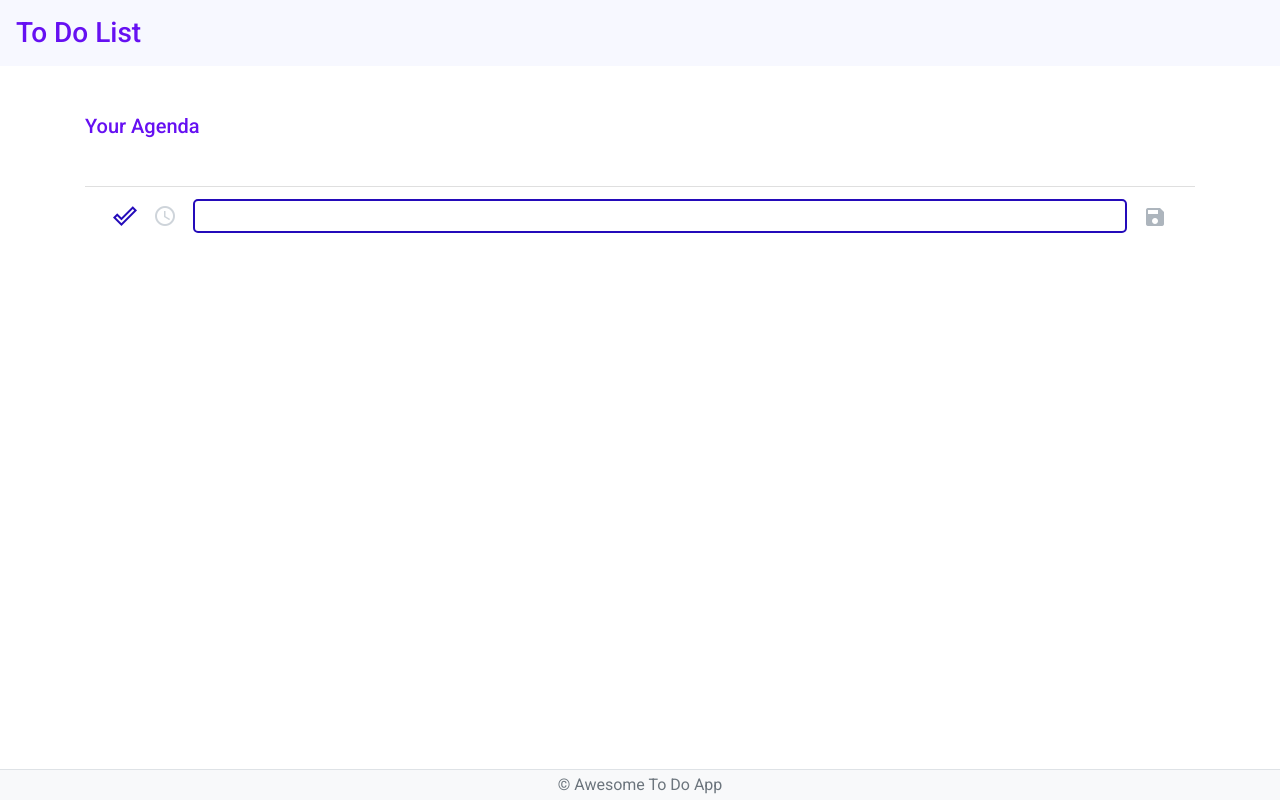
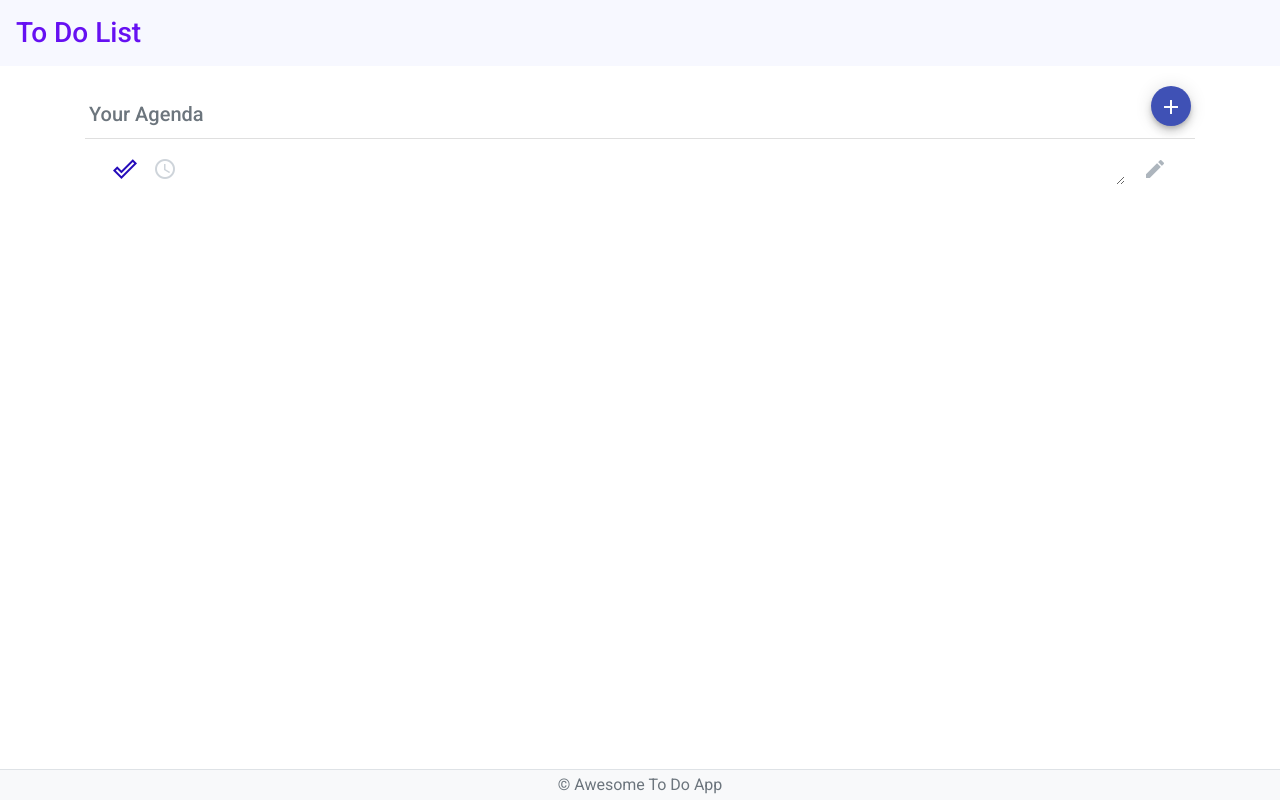
Before and after one commit to adityaskm/AWS-TO-DO-App, an Angular app: page /to-do in a window 1280 px wide. Both pictures are taken after a click on the element "done_outline". Built offline with nearby package versions, Linux system fonts and the light colour scheme.

Commit message:
Initial To Do App

```diff
--- a/src/app/pages/to-do/to-do-item/to-do-item.component.html
+++ b/src/app/pages/to-do/to-do-item/to-do-item.component.html
@@ -1,6 +1,7 @@
 <div class="to-do-item">
   <mat-icon
     matRipple
+    matTooltip="Complete"
     class="to-do-item-action to-do-item-action-complete"
     [ngClass]="{
       'to-do-item-action-complete-active': toDoItem.status === 2,
@@ -12,6 +13,7 @@
   </mat-icon>
   <mat-icon
     matRipple
+    matTooltip="In Progress"
     class="to-do-item-action to-do-item-action-inprogress"
     [ngClass]="{
       'to-do-item-action-inprogress-active': toDoItem.status === 1,
@@ -21,21 +23,31 @@
   >
     schedule
   </mat-icon>
-  <input
+  <span appClickOutside (clickOutside)="saveToDo()">
+  <textarea
+    appAutoResize
     class="to-do-item-title"
-    [ngClass]="{ 'to-do-item-title-editing': toDoItem.editing }"
+    [ngClass]="{
+      'to-do-item-title-editing': toDoItem.editing,
+      'to-do-item-title-completed': toDoItem.status === 2,
+      'to-do-item-title-inprogress': toDoItem.status === 1
+    }"
     [(ngModel)]="toDoItemTempTitle"
     (focus)="editToDo()"
     (blur)="saveToDo()"
-  />
+    rows="1"
+  ></textarea>
+    </span>
   <mat-icon
     class="float-right to-do-item-action to-do-item-action-edit"
     (click)="editToDo()"
+    matTooltip="Edit"
     *ngIf="!toDoItem.editing"
     >edit</mat-icon
   >
   <mat-icon
     class="float-right to-do-item-action to-do-item-action-save"
+    matTooltip="Save"
     *ngIf="toDoItem.editing"
     >save</mat-icon
   >
--- a/src/app/pages/to-do/to-do-item/to-do-item.component.ts
+++ b/src/app/pages/to-do/to-do-item/to-do-item.component.ts
@@ -18,8 +18,14 @@ export class ToDoItemComponent implements OnInit {
   ngOnInit(): void {}
 
   editToDo() {
-    this.toDoItemTempTitle = this.toDoItem.title;
-    this.toDoItem.editing = true;
+    // To be able to integrate the click outside functionality as well
+    setTimeout(
+      () => {
+        this.toDoItemTempTitle = this.toDoItem.title;
+        this.toDoItem.editing = true;
+      }, 1
+    )
+
   }
 
   saveToDo() {
--- a/src/app/pages/to-do/to-do/to-do.component.html
+++ b/src/app/pages/to-do/to-do/to-do.component.html
@@ -5,14 +5,24 @@
     </h3>
   </div>
   <div class="container">
-    <h5 class="text-primary my-5">
-      Your Agenda
-    </h5>
-
+    <div class="p-1">
+      <button
+        mat-mini-fab
+        color="primary"
+        class="float-right mt-2 outline-none"
+        (click)="addToDo()"
+      >
+        <mat-icon>add</mat-icon>
+      </button>
+      <h5 class="mt-4 mb-2 text-muted">
+        Your Agenda
+      </h5>
+    </div>
     <ul class="to-do-list list-group list-group-flush">
-      <li class="list-group-item"
+      <li
+        class="list-group-item"
         (toDoItemDelete)="removeToDo(toDoItemIndex)"
-          [toDoItem]="toDoItem"
+        [toDoItem]="toDoItem"
         *ngFor="let toDoItem of todoList; let toDoItemIndex = index"
         app-to-do-item
       ></li>
--- a/src/app/pages/to-do/to-do/to-do.component.ts
+++ b/src/app/pages/to-do/to-do/to-do.component.ts
@@ -14,7 +14,12 @@ export class ToDoComponent implements OnInit {
   ngOnInit(): void {}
 
   addToDo() {
-    this.todoList.push(new ToDoItem());
+    // To be able to integrate the click outside functionality as well
+    setTimeout(
+      () => {
+        this.todoList.push(new ToDoItem());
+      }, 1
+    )
   }
 
   removeToDo(todoIndex: number) {
--- /dev/null
+++ b/src/app/shared/directives/auto-resize/auto-resize.directive.ts
@@ -0,0 +1,15 @@
+import { Directive, ElementRef, HostListener } from '@angular/core';
+
+@Directive({
+  selector: '[appAutoResize]',
+})
+export class AutoResizeDirective {
+  constructor(private el: ElementRef) {
+  }
+
+  @HostListener('input') autoGrow() {
+    console.log('input', this.el, this.el.nativeElement, this.el.nativeElement.height, this.el.nativeElement.scrollHeight);
+    this.el.nativeElement.style.height = '5px';
+    this.el.nativeElement.style.height = this.el.nativeElement.scrollHeight + 4 + 'px';
+  }
+}
--- /dev/null
+++ b/src/app/shared/directives/click-outside/click-outside.directive.ts
@@ -0,0 +1,26 @@
+import {
+  Directive,
+  Output,
+  EventEmitter,
+  HostListener,
+  ElementRef
+} from '@angular/core';
+
+@Directive({
+  selector: '[appClickOutside]'
+})
+export class ClickOutsideDirective {
+  @Output()
+  public clickOutside = new EventEmitter();
+  constructor(private _elementRef: ElementRef) {}
+
+  @HostListener('document:click', ['$event.target'])
+  public onClick(targetElement) {
+    const clickedInside = this._elementRef.nativeElement.contains(
+      targetElement
+    );
+    if (!clickedInside) {
+      this.clickOutside.emit(null);
+    }
+  }
+}
--- a/src/app/shared/styles/exteral-libraries/bootstrap/bootstrap.scss
+++ b/src/app/shared/styles/exteral-libraries/bootstrap/bootstrap.scss
@@ -11,34 +11,34 @@
 @import "root";
 @import "reboot";
 @import "type";
-@import "images";
-@import "code";
+// @import "images";
+// @import "code";
 @import "grid";
-@import "tables";
-@import "forms";
-@import "buttons";
-@import "transitions";
-@import "dropdown";
-@import "button-group";
-@import "input-group";
-@import "custom-forms";
+// @import "tables";
+// @import "forms";
+// @import "buttons";
+// @import "transitions";
+// @import "dropdown";
+// @import "button-group";
+// @import "input-group";
+// @import "custom-forms";
 @import "nav";
 @import "navbar";
 @import "card";
 @import "breadcrumb";
-@import "pagination";
+// @import "pagination";
 @import "badge";
-@import "jumbotron";
-@import "alert";
-@import "progress";
-@import "media";
+// @import "jumbotron";
+// @import "alert";
+// @import "progress";
+// @import "media";
 @import "list-group";
-@import "close";
-@import "toasts";
-@import "modal";
-@import "tooltip";
-@import "popover";
-@import "carousel";
-@import "spinners";
+// @import "close";
+// @import "toasts";
+// @import "modal";
+// @import "tooltip";
+// @import "popover";
+// @import "carousel";
+// @import "spinners";
 @import "utilities";
-@import "print";
+// @import "print";
--- a/src/app/shared/styles/theme/_components.scss
+++ b/src/app/shared/styles/theme/_components.scss
@@ -35,3 +35,7 @@
     }
   }
 }
+
+.outline-none {
+  outline: none !important;
+}
--- a/src/app/shared/styles/theme/pages/_to-do.scss
+++ b/src/app/shared/styles/theme/pages/_to-do.scss
@@ -16,6 +16,10 @@
     //box-shadow: 0 0 4px 4px $gray-200;
     padding: 1rem 0;
     overflow: hidden;
+  }
+
+  .mat-form-field.to-do-item-title-mat-form-field {
+    width: calc(100% - 4rem - 72px);
   }
 
   .to-do-item {
@@ -61,7 +65,8 @@
         }
       }
 
-      &-edit, &-save {
+      &-edit,
+      &-save {
         margin-top: 6px;
         cursor: pointer;
         color: $gray-500;
@@ -78,12 +83,18 @@
       margin: 0 0.5rem;
       border: 2px solid transparent;
       transition: border-color 0.5s ease;
-      padding: 0.2rem 0.5rem;
+      padding: 4px 0.5rem;
       border-radius: 5px;
       outline: none !important;
       &-editing {
         border-color: $primary-color;
       }
+      &-inprogress {
+        font-weight: 700;
+      }
+      &-completed {
+        text-decoration: line-through;
+      }
     }
   }
 }
```
Also changed, not shown: src/app/pages/to-do/to-do.module.ts (+22 -5 lines), src/app/shared/directives/auto-resize/auto-resize.module.ts (added, +10 -0 lines), src/app/shared/directives/click-outside/click-outside.module.ts (added, +10 -0 lines), 2 other files (tests, documents, lock files or other folders).
